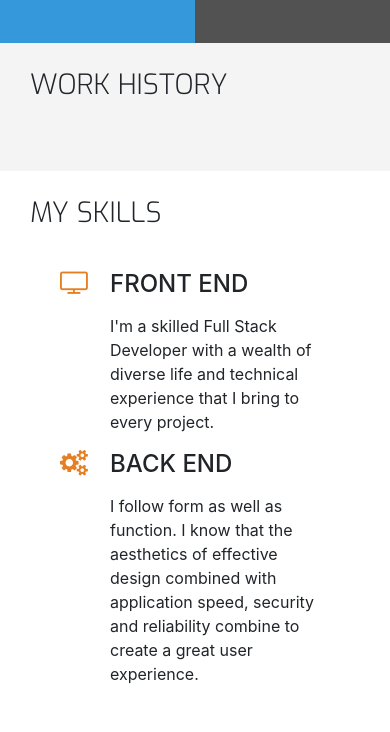
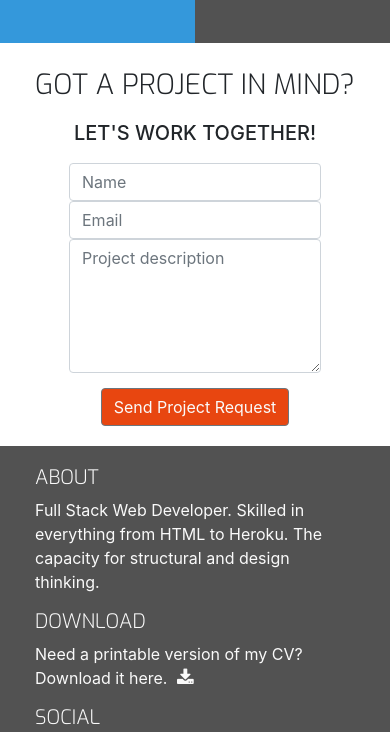
Before and after one commit to Esty-8/resume-project, a plain HTML site: page contact.html in a window 390 px wide. Shown: the part 806-1538 px from the top of the page. Drawn offline with nearby package versions, Linux system fonts and the light colour scheme.

Commit message:
Added media query

```diff
--- a/assets/css/styles.css
+++ b/assets/css/styles.css
@@ -16,6 +16,10 @@
 
 .bg-color-work-history {
     background-color: #9b59b6;
+}
+
+.bg-color-contact {
+    background-color: #fff;
 }
 
 .ui-menu-color-home {
@@ -335,3 +339,37 @@ footer {
 .history-items {
     margin-bottom: 30px;
 }
+
+/*--------------------------------------------Contact Form */
+
+.contact-heading {
+    font-family: "Exo", sans-serif;
+    font-weight: 300;
+    margin-top: 25px;
+    margin-bottom: 20px;
+}
+
+.center-form {
+    padding-top: 10px;
+    margin: 0 auto;
+    max-width: 70%;
+}
+
+button[type='submit'] {
+    margin-top: 15px;
+    margin-bottom: 20px;
+    color: #fafafa;
+    background-color: #e84610;
+}
+
+
+/*--------------------------------------------Media queries */
+
+@media(min-width: 992px){
+    .center-form {
+        padding-top: 30px;
+        min-height: 240px;
+        margin: 0 auto;
+        max-width: 50%;
+    }
+}
--- a/contact.html
+++ b/contact.html
@@ -43,53 +43,26 @@
         </div>
     </header>
     <section class="container-fluid">
-        <div class="row">
-            <div class="col-md-4 bg-color-personal-info section-column">
-                <div class="row">
-                    <div class="col-12">
-                        <h3 class="section-heading uppercase">
-                            Work History
-                        </h3>
-                    </div>
+        <div class="row bg-color-contact">
+            <div class="col">
+                <h3 class="contact-heading uppercase text-center">Got a  project in mind?</h3>
+                <h5 class="uppercase text-center">Let's work together!</h5>
+
+                <div class="center-form">
+                   <form>
+                      <input type="text" name="name" id="fullname" class="form-control" placeholder="Name" required/>
+                      <input type="email" name="email" id="emailaddress" class="form-control" placeholder="Email" required/>
+                      <textarea rows="5" name="projectsummary" id="projectsummary" class="form-control" placeholder="Project description" required></textarea>
+                       <div class="form-row text-center">
+                           <div class="col">
+                               <button type="submit" class="btn btn-secondary">Send Project Request</button>
+                           </div>
+                       </div>
+                   </form>
                 </div>
-            </div>
-            <div class="col-md-8 bg-color-three-reasons section-column">
-                <div class="row">
-                    <div class="col">
-                        <h3 class="section-heading uppercase">My Skills</h3>
-                    </div>
-                </div>
-                <div class="row">
-                    <div class="col-10 offset-1 offset-sm-0 col-sm-4 col-md-6">
-                        <div class="row">
-                            <div class="col-2">
-                                <i class="three-reasons-icon fa fa-tv" aria-hidden="true"></i>
-                            </div>
-                            <div class="col-10">
-                                <h4 class="three-reasons-heading uppercase">Front End</h4>
-                                <p>
-                                    I'm a skilled Full Stack Developer with a wealth of diverse life and technical experience that I bring to every project.
-                                </p>
-                            </div>
-                        </div>
-                    </div>
-                    <div class="col-10 offset-1 offset-sm-0 col-sm-4 col-md-6">
-                        <div class="row">
-                            <div class="col-2">
-                                <i class="three-reasons-icon fa fa-gears" aria-hidden="true"></i>
-                            </div>
-                            <div class="col-10">
-                                <h4 class="three-reasons-heading uppercase">Back End</h4>
-                                <p>
-                                    I follow form as well as function. I know that the aesthetics of effective design combined with application speed, security and reliability combine to create a great user experience.
-                                </p>
-                            </div>
-                        </div>
-                    </div>
-                </div>
+
             </div>
         </div>
-
     </section>
     <footer class="container-fluid">
         <div id="footer-details" class="row">
```
